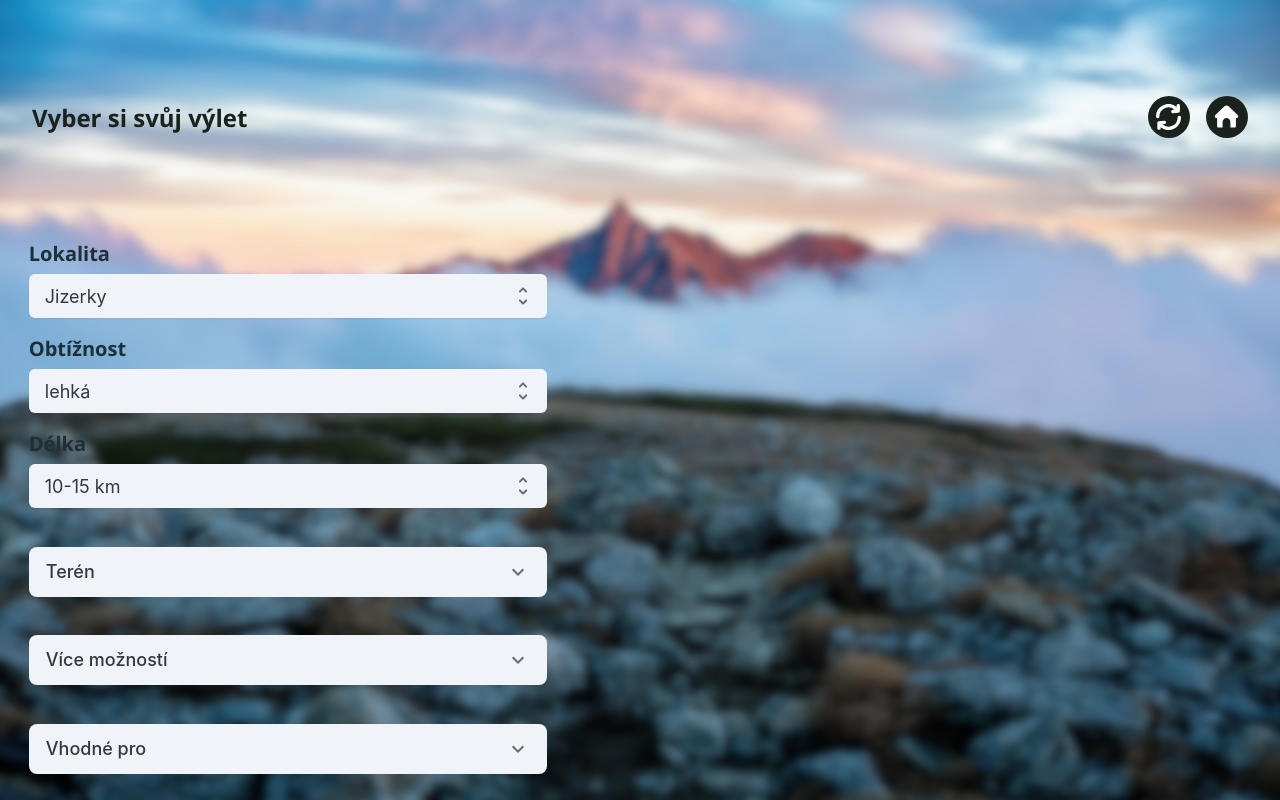
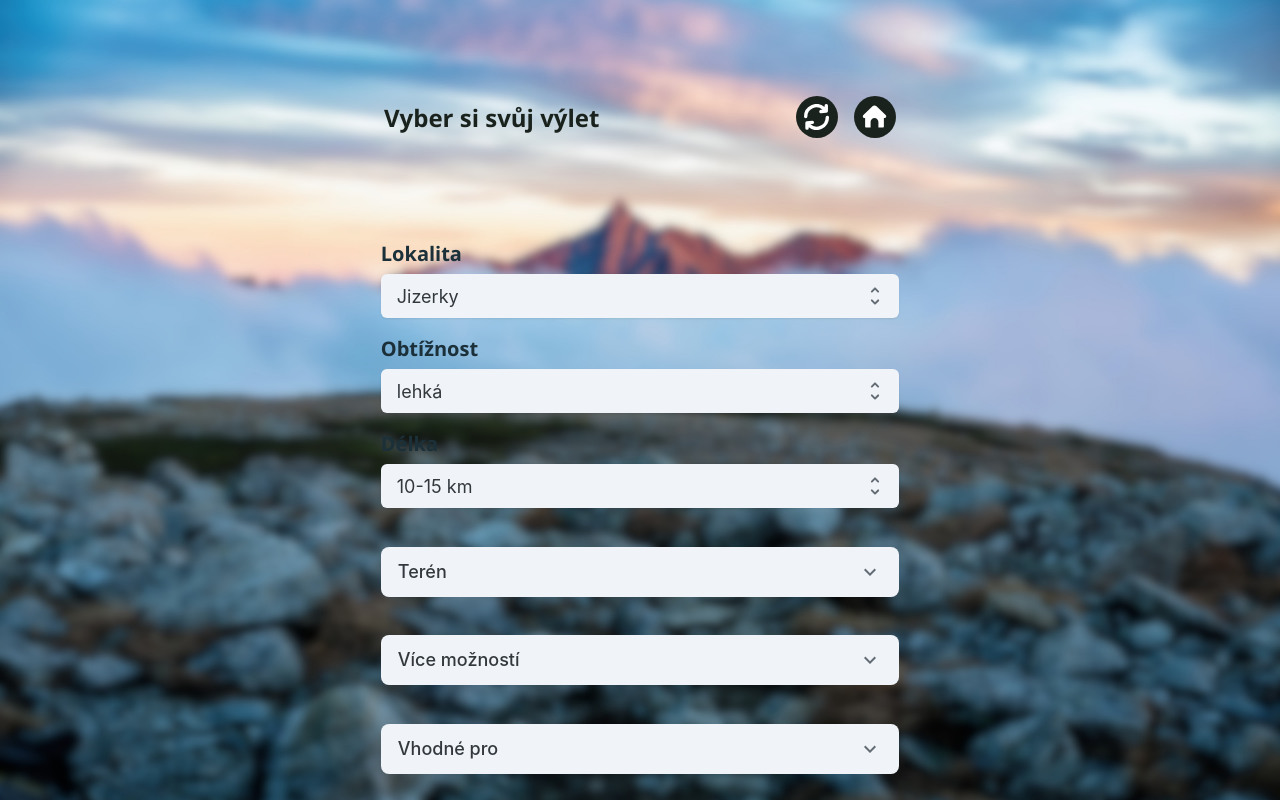
Before and after one commit to MichaelaKnizek/projekt-DKK, a React (Vite) app: page /filter in a window 1280 px wide. Built offline with nearby package versions, Linux system fonts and the light colour scheme.

Commit message:
Rename classes and add data to Result Page

```diff
--- a/src/pages/FilterPage/components/Form.css
+++ b/src/pages/FilterPage/components/Form.css
@@ -1,5 +1,10 @@
 a {
   text-decoration: none;
+}
+
+.form-container {
+  max-width: 36rem;
+  margin: 0 auto;
 }
 
 .form {
--- a/src/pages/FilterPage/components/Form.jsx
+++ b/src/pages/FilterPage/components/Form.jsx
@@ -52,7 +52,7 @@ const Form = () => {
   //console.log(formValues);
   return (
     <div className="tripspage-photo">
-      <div className="container">
+      <div className="form-container">
         <Header />
         <form className="form">
           <div className="form_item">
--- a/src/pages/ResultsPage/ResultsCard.jsx
+++ b/src/pages/ResultsPage/ResultsCard.jsx
@@ -3,18 +3,27 @@ import './ResultsCard.css';
 
 import React from 'react';
 
-const ResultsCard = ({ name, img, id, filter }) => {
+const ResultsCard = ({
+  name,
+  img,
+  id,
+  filter,
+  length,
+  duration,
+  elevation,
+  difficulty,
+}) => {
   return (
     <>
       <NavLink to={`/detail?id=${id}`} className="results-card">
         <img className="results-card__image" src={img} alt="" />
         <div>
           <p className="results-card__name">{name}</p>
-          <p className="results-card__difficulty">lehka</p>
+          <p className="results-card__difficulty">{difficulty}</p>
           <div className="results-card__info">
-            <p className="results-card__length">11 km</p>
-            <p className="results-card__duration">3 h</p>
-            <p className="results-card__elevationgain">90 m</p>
+            <p className="results-card__length">{length} km</p>
+            <p className="results-card__duration">{duration} h</p>
+            <p className="results-card__elevationgain">{elevation} m</p>
           </div>
           <button className="results-card__detail" href="#">
             Chci sem
--- a/src/pages/ResultsPage/ResultsPage.css
+++ b/src/pages/ResultsPage/ResultsPage.css
@@ -1,4 +1,4 @@
-.results-photo {
+.resultspage-photo {
   background-image: url(../../../public/images/landing_page_blur_7.jpg);
   background-repeat: no-repeat;
   background-position: center;
--- a/src/pages/ResultsPage/ResultsPage.jsx
+++ b/src/pages/ResultsPage/ResultsPage.jsx
@@ -50,6 +50,10 @@ const ResultsPage = () => {
               name={trip.name}
               img={trip.imageUrl}
               id={trip.id}
+              length={trip.lengthKm}
+              duration={trip.durationH}
+              elevation={trip.elevationGainM}
+              difficulty={trip.difficulty}
             />
           ))}
         </div>
```
